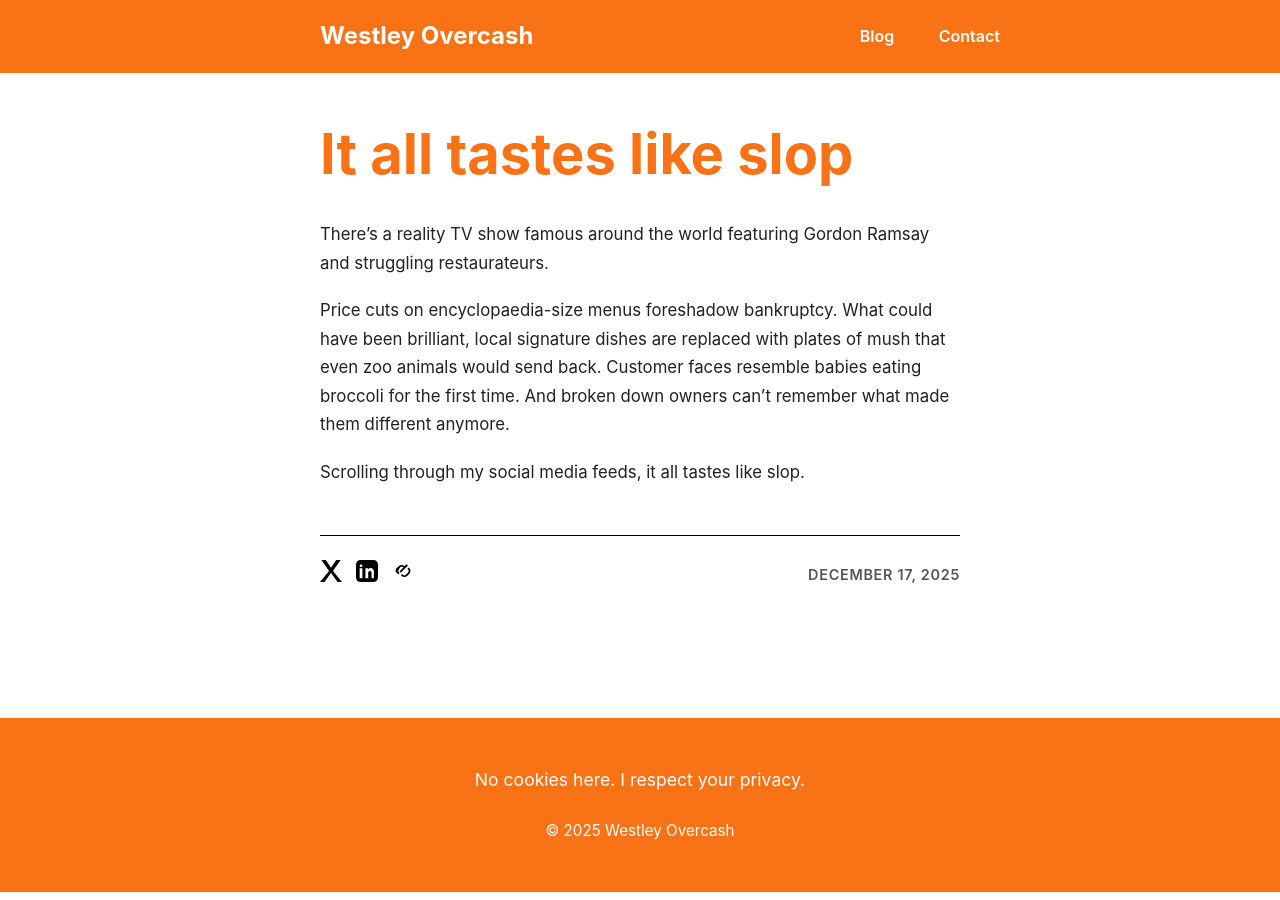
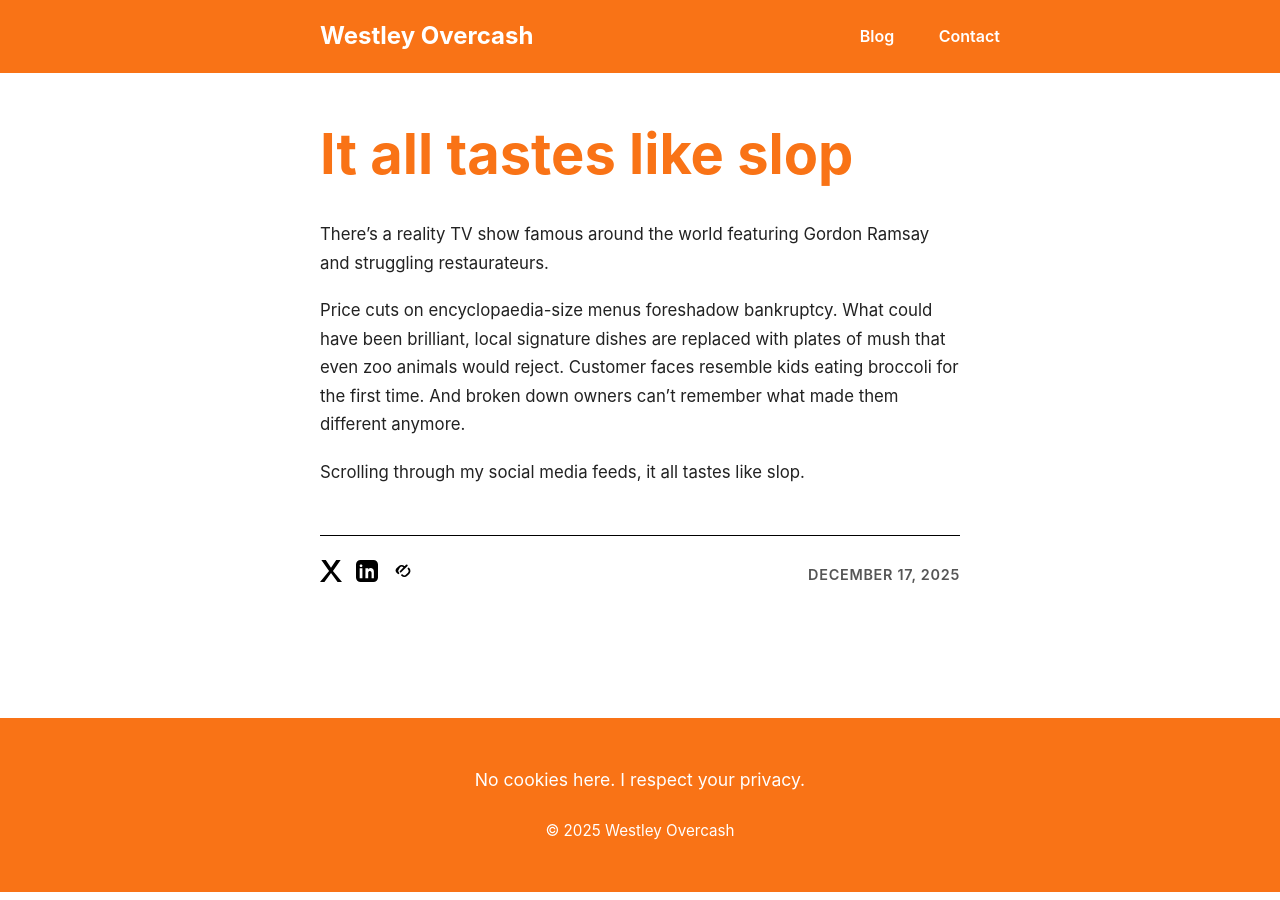
Before and after one commit to westleyovercash/westleyovercash.github.io, a Jekyll site: the page built from _posts/2025-12-17-it-all-tastes-like-slop.md, in a window 1280 px wide. Built offline with Jekyll 4.4.1, drawn with Linux system fonts in a browser that asks for light colours.

Commit message:
Update 2025-12-17-it-all-tastes-like-slop.md

```diff
--- a/_posts/2025-12-17-it-all-tastes-like-slop.md
+++ b/_posts/2025-12-17-it-all-tastes-like-slop.md
@@ -5,6 +5,6 @@ date: 2025-12-17
 ---
 There's a reality TV show famous around the world featuring Gordon Ramsay and struggling restaurateurs.
 
-Price cuts on encyclopaedia-size menus foreshadow bankruptcy. What could have been brilliant, local signature dishes are replaced with plates of mush that even zoo animals would send back. Customer faces resemble babies eating broccoli for the first time. And broken down owners can't remember what made them different anymore.
+Price cuts on encyclopaedia-size menus foreshadow bankruptcy. What could have been brilliant, local signature dishes are replaced with plates of mush that even zoo animals would reject. Customer faces resemble kids eating broccoli for the first time. And broken down owners can't remember what made them different anymore.
 
 Scrolling through my social media feeds, it all tastes like slop.
```
